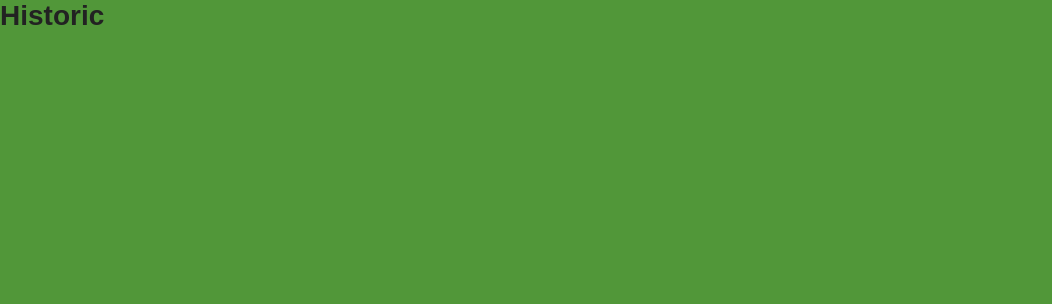
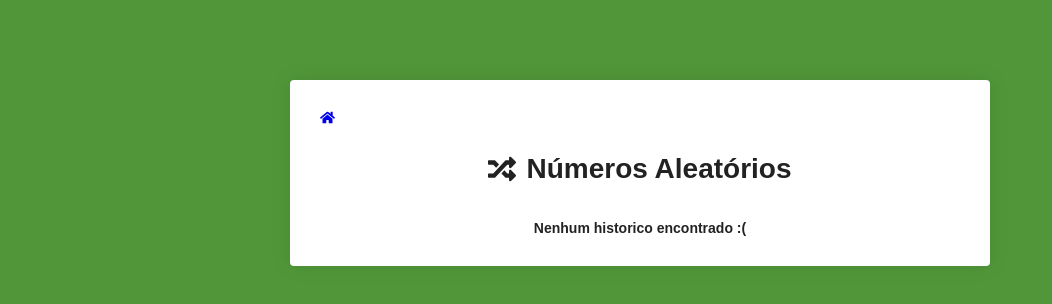
Before and after one commit to matheusleandroo/random-numbers-web, a React (Create React App) app: page /historic in a window 1280 px wide. Shown: the top 304 px of the page, without its empty margins (0-1052 px from the left). Built offline with nearby package versions, Linux system fonts and the light colour scheme.

Commit message:
add historic

```diff
--- a/src/pages/Historic/index.js
+++ b/src/pages/Historic/index.js
@@ -1,7 +1,68 @@
-import React from 'react';
+import React, { useState, useEffect } from 'react';
 
-// import { Container } from './styles';
+import { FaRandom, FaHome } from 'react-icons/fa';
+import { Row, Col } from 'react-bootstrap';
+
+import { toast } from 'react-toastify';
+import { Link } from 'react-router-dom';
+
+import { Container, Card } from './styles';
 
 export default function Historic() {
-  return <h1>Historic</h1>;
+  const [numbers, setNumbers] = useState([]);
+
+  async function getNumbers() {
+    try {
+      const values = localStorage.getItem('numbers');
+
+      if (values) setNumbers(JSON.parse(values));
+    } catch (error) {
+      toast.error(
+        'Ocorreu um erro inesperado, tente realizar o processo novamente'
+      );
+    }
+  }
+
+  useEffect(() => {
+    getNumbers();
+  }, []);
+
+  return (
+    <>
+      <Container>
+        <Link to="/">
+          <FaHome size="15px" />
+        </Link>
+        <h1>
+          <FaRandom />
+          Números Aleatórios
+        </h1>
+        {numbers.length ? (
+          <>
+            {numbers.map((item) => (
+              <Card key={item.values}>
+                <Card.Body>
+                  <Row>
+                    <Col>
+                      <p>{item.values}</p>
+                    </Col>
+                  </Row>
+                </Card.Body>
+              </Card>
+            ))}
+          </>
+        ) : (
+          <>
+            <Row>
+              <Col>
+                <h4 style={{ textAlign: 'center' }}>
+                  Nenhum historico encontrado :(
+                </h4>
+              </Col>
+            </Row>
+          </>
+        )}
+      </Container>
+    </>
+  );
 }
--- /dev/null
+++ b/src/pages/Historic/styles.js
@@ -0,0 +1,102 @@
+import styled from 'styled-components';
+
+import { Card as CardBootstrap } from 'react-bootstrap';
+
+export const Container = styled.div`
+  max-width: 700px;
+  background: #fff;
+  border-radius: 4px;
+  box-shadow: 0 0 20px rgba(0, 0, 0, 0.1);
+  padding: 30px;
+  margin: 80px auto;
+
+  h1 {
+    display: flex;
+    flex-direction: row;
+    align-items: center;
+    justify-content: center;
+    padding: 25px 0 35px;
+
+    svg {
+      margin-right: 10px;
+    }
+  }
+
+  hr {
+    margin: 40px 0;
+  }
+
+  @media (max-width: 768px) {
+    padding: 15px;
+  }
+`;
+
+export const Form = styled.form`
+  margin-top: 30px;
+  display: flex;
+  flex-direction: row;
+  justify-content: center;
+
+  input {
+    border: 1px solid #a7a7a7;
+    padding: 10px 15px;
+    border-radius: 4px;
+    font-size: 16px;
+    margin-bottom: 20px;
+  }
+
+  @media (max-width: 768px) {
+    input {
+      margin-bottom: 10px;
+    }
+  }
+`;
+
+export const SubmitButton = styled.button.attrs((props) => ({
+  disabled: props.loading,
+}))`
+  background: #519739;
+  color: #fff;
+  border: 0;
+  margin-top: 30px;
+  padding: 0 15px;
+  border-radius: 4px;
+  width: 100%;
+  min-height: 40px;
+
+  display: flex;
+  justify-content: center;
+  align-items: center;
+
+  &[disabled] {
+    cursor: not-allowed;
+    opacity: 0.6;
+  }
+`;
+
+export const CopyButton = styled.button`
+  background: #519739;
+  color: #fff;
+  border: 0;
+  border-radius: 4px;
+  min-height: 30px;
+  display: flex;
+  justify-content: center;
+  align-items: center;
+  padding: 5px;
+  margin-bottom: 15px;
+  margin-left: 92%;
+
+  @media (max-width: 768px) {
+    margin-left: 0;
+  }
+`;
+
+export const Card = styled(CardBootstrap)`
+  border: 1px solid #a7a7a7;
+  padding: 10px 15px;
+  border-radius: 4px;
+  font-size: 16px;
+  margin-bottom: 20px;
+  text-align: center;
+`;
--- a/src/pages/Main/index.js
+++ b/src/pages/Main/index.js
@@ -4,6 +4,7 @@ import { FaRandom, FaHistory } from 'react-icons/fa';
 import { Container as ContainerBootstrap, Row, Col } from 'react-bootstrap';
 
 import { toast } from 'react-toastify';
+import { Link } from 'react-router-dom';
 import { validateNumber, validetFileds } from '../../helpers';
 
 import { Container, Form, SubmitButton, CopyButton, Card } from './styles';
@@ -28,9 +29,20 @@ export default function Main() {
 
       const response = await api.post('/generate', params);
 
-      setNumbers(`${response.data}`.split(',').join(', '));
+      const values = `${response.data}`.split(',').join(', ');
+
+      setNumbers(values);
 
       toast.success('Números gerados com sucesso');
+
+      let historic = localStorage.getItem('numbers');
+
+      if (historic === null) historic = [];
+      else historic = JSON.parse(historic);
+
+      historic.push({ values });
+
+      localStorage.setItem('numbers', JSON.stringify(historic));
     } catch (error) {
       toast.error(
         'Ocorreu um erro inesperado, tente realizar o processo novamente'
@@ -43,7 +55,9 @@ export default function Main() {
   return (
     <>
       <Container>
-        <FaHistory size="15px" />
+        <Link to="/historic">
+          <FaHistory size="15px" />
+        </Link>
         <h1>
           <FaRandom />
           Números Aleatórios
```
